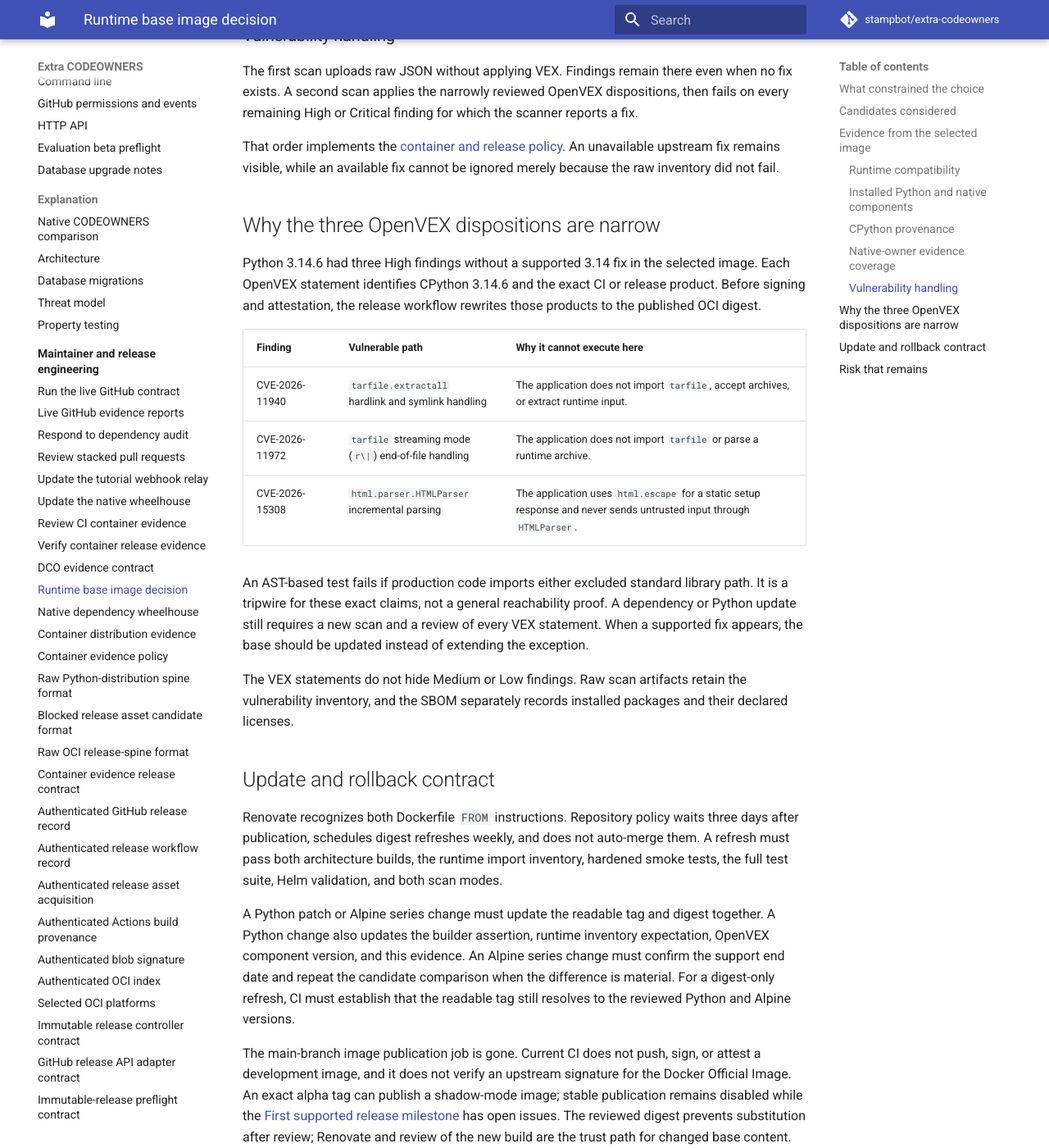
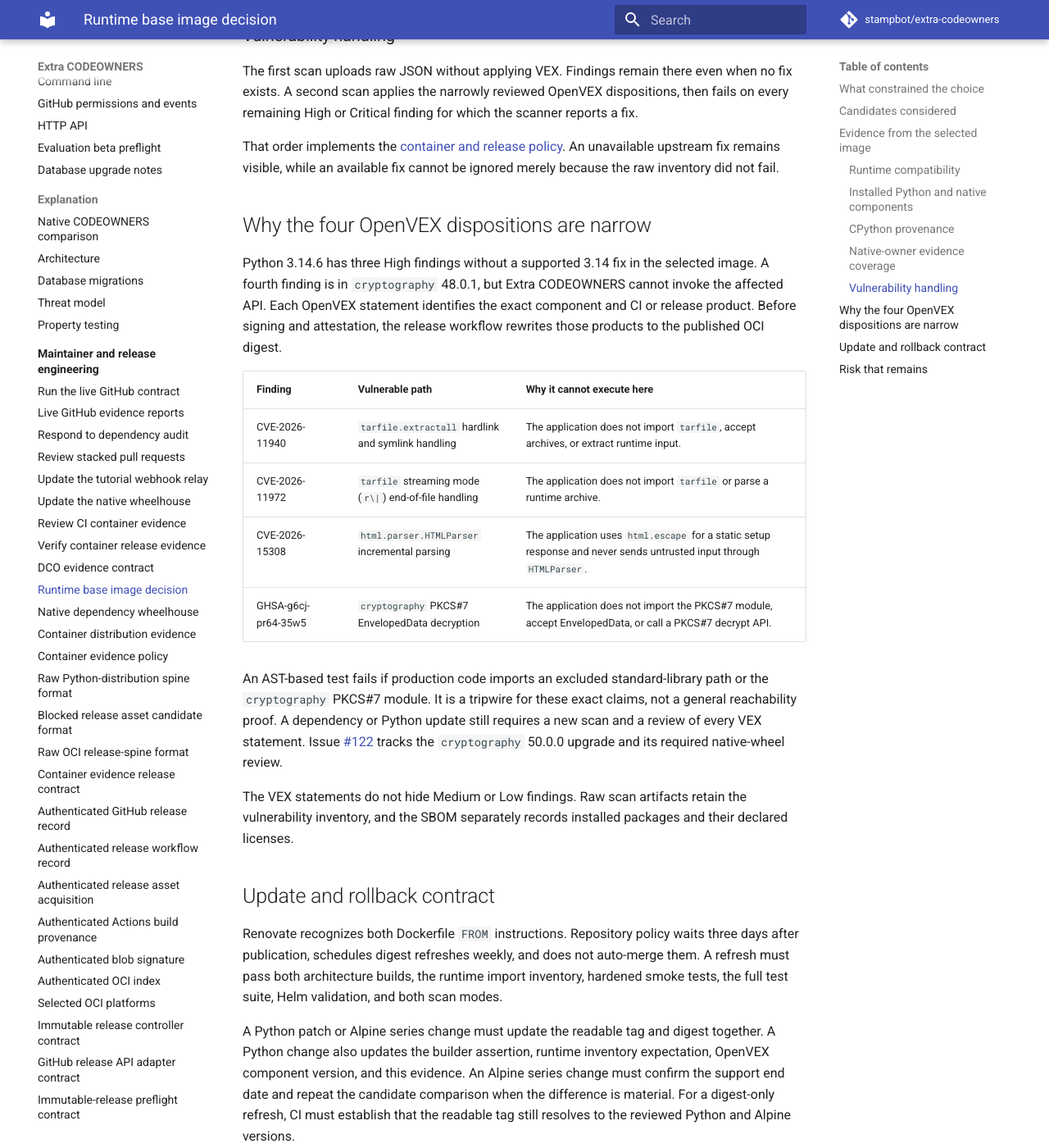
Before and after one commit to stampbot/extra-codeowners, an MkDocs documentation site: the page built from docs/explanation/runtime-base.md, in a window 1280 px wide and 1400 px high, scrolled down 5604 px. Shown: the whole window at 82% size. Built offline with MkDocs 1.6.1 and Material for MkDocs 9.7.7, drawn with Linux system fonts in a browser that asks for light colours; comment, search, counter and statistics services are not loaded.

Commit message:
fix(security): record unreachable PKCS7 advisory
Signed-off-by: Danny Sauer <github@dannysauer.com>

```diff
--- a/docs/explanation/runtime-base.md
+++ b/docs/explanation/runtime-base.md
@@ -195,24 +195,26 @@ That order implements the
 An unavailable upstream fix remains visible, while an available fix cannot be
 ignored merely because the raw inventory did not fail.
 
-## Why the three OpenVEX dispositions are narrow
+## Why the four OpenVEX dispositions are narrow
 
-Python 3.14.6 had three High findings without a supported 3.14 fix in the
-selected image. Each OpenVEX statement identifies CPython 3.14.6 and the exact
-CI or release product. Before signing and attestation, the release workflow
-rewrites those products to the published OCI digest.
+Python 3.14.6 has three High findings without a supported 3.14 fix in the
+selected image. A fourth finding is in `cryptography` 48.0.1, but Extra
+CODEOWNERS cannot invoke the affected API. Each OpenVEX statement identifies
+the exact component and CI or release product. Before signing and attestation,
+the release workflow rewrites those products to the published OCI digest.
 
 | Finding | Vulnerable path | Why it cannot execute here |
 | --- | --- | --- |
 | CVE-2026-11940 | `tarfile.extractall` hardlink and symlink handling | The application does not import `tarfile`, accept archives, or extract runtime input. |
 | CVE-2026-11972 | `tarfile` streaming mode (`r\|`) end-of-file handling | The application does not import `tarfile` or parse a runtime archive. |
 | CVE-2026-15308 | `html.parser.HTMLParser` incremental parsing | The application uses `html.escape` for a static setup response and never sends untrusted input through `HTMLParser`. |
+| GHSA-g6cj-pr64-35w5 | `cryptography` PKCS#7 EnvelopedData decryption | The application does not import the PKCS#7 module, accept EnvelopedData, or call a PKCS#7 decrypt API. |
 
-An AST-based test fails if production code imports either excluded standard
-library path. It is a tripwire for these exact claims, not a general
-reachability proof. A dependency or Python update still requires a new scan and
-a review of every VEX statement. When a supported fix appears, the base should
-be updated instead of extending the exception.
+An AST-based test fails if production code imports an excluded standard-library
+path or the `cryptography` PKCS#7 module. It is a tripwire for these exact
+claims, not a general reachability proof. A dependency or Python update still
+requires a new scan and a review of every VEX statement. Issue [#122](https://github.com/stampbot/extra-codeowners/issues/122)
+tracks the `cryptography` 50.0.0 upgrade and its required native-wheel review.
 
 The VEX statements do not hide Medium or Low findings. Raw scan artifacts retain
 the vulnerability inventory, and the SBOM separately records installed
```
Also changed, not shown: .openvex.json, 2 other files.
